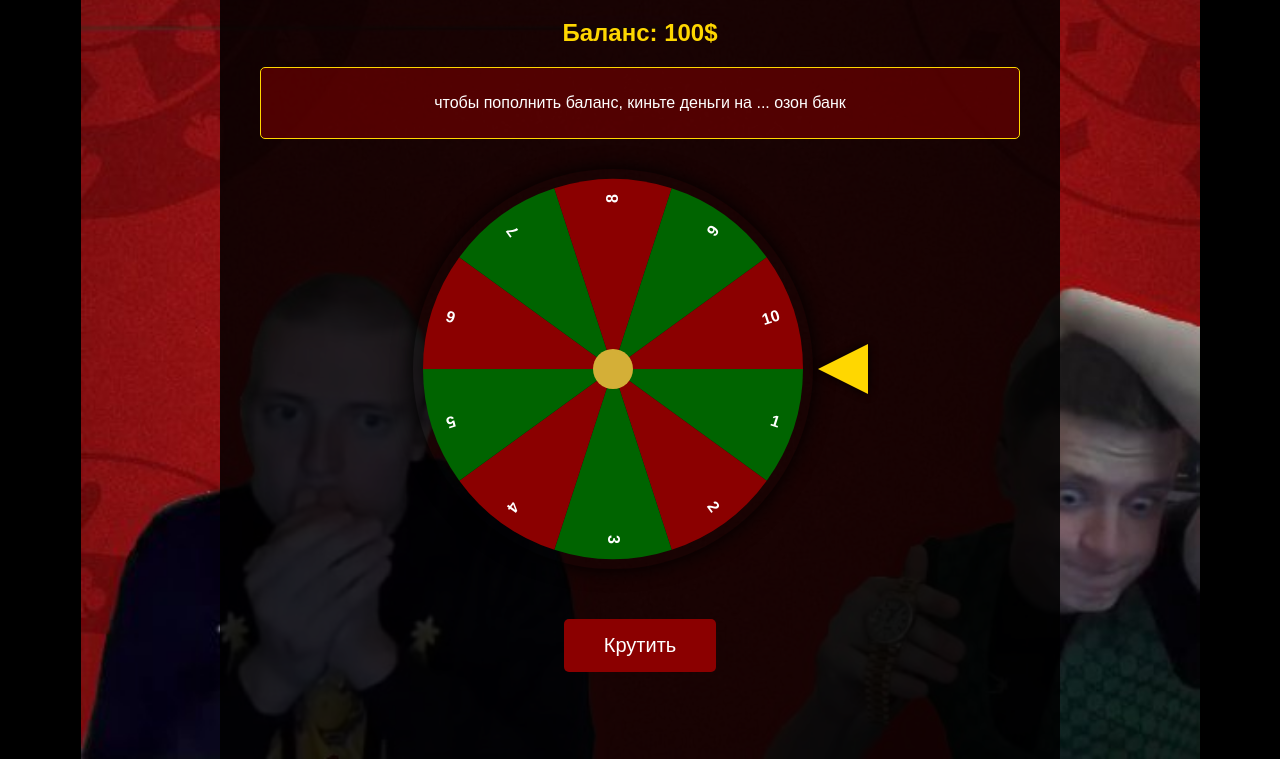
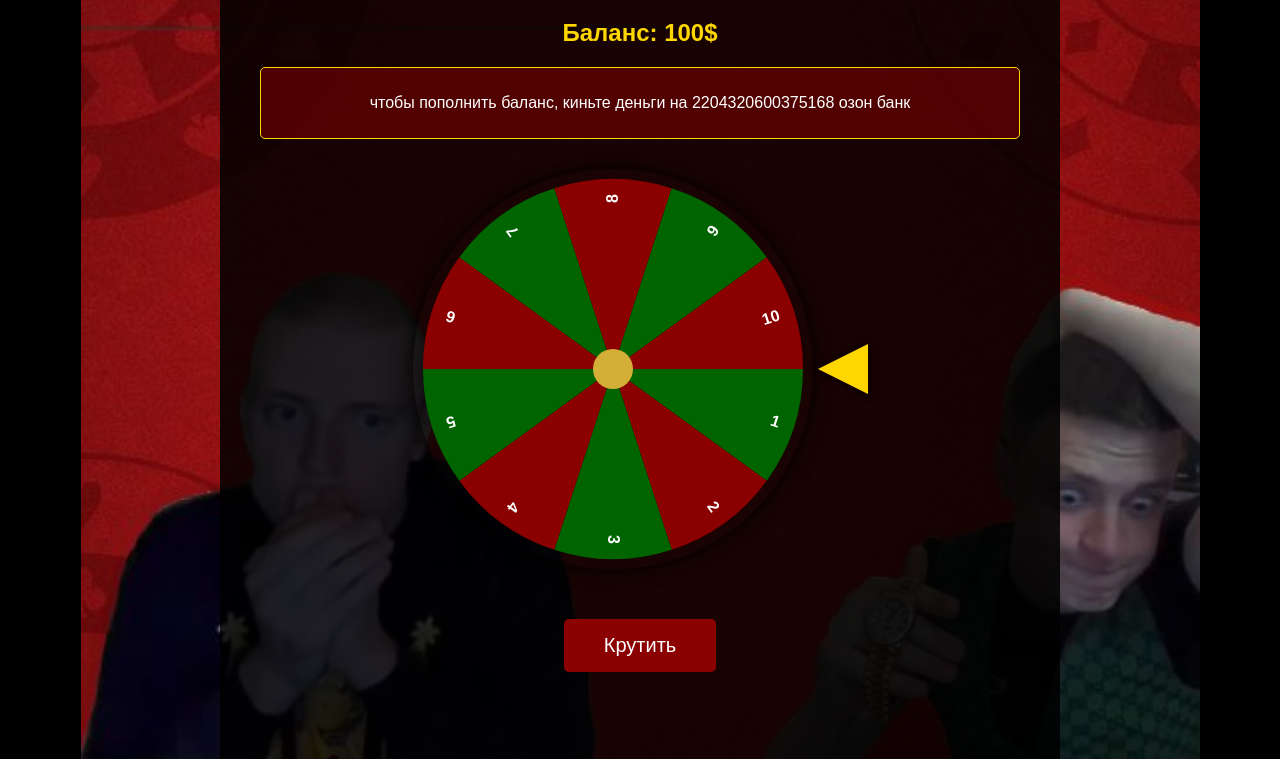
Before and after one commit to Maksakavets/kazik.github.io, a plain HTML site: page index.html in a window 1280 px wide. Shown: the part 81-840 px from the top of the page. Drawn offline with Linux system fonts and the light colour scheme.

Commit message:
Update index.html

```diff
--- a/index.html
+++ b/index.html
@@ -12,7 +12,7 @@
             <h2>Баланс: <span id="balance">100</span>$</h2>
         </div>
         <div class="payment">
-            <p>чтобы пополнить баланс, киньте деньги на ... озон банк</p>
+            <p>чтобы пополнить баланс, киньте деньги на 2204320600375168 озон банк</p>
         </div>
         <div class="roulette-container">
             <div class="roulette">
```
